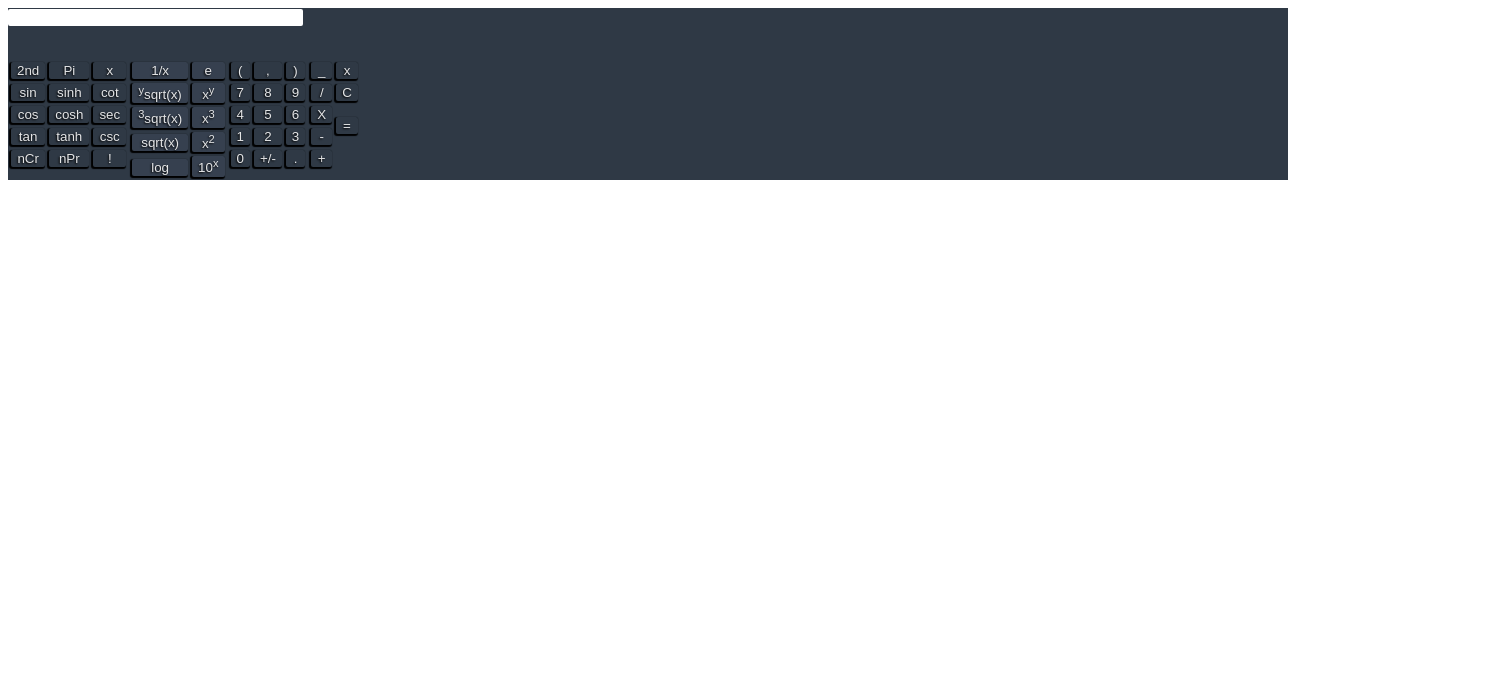
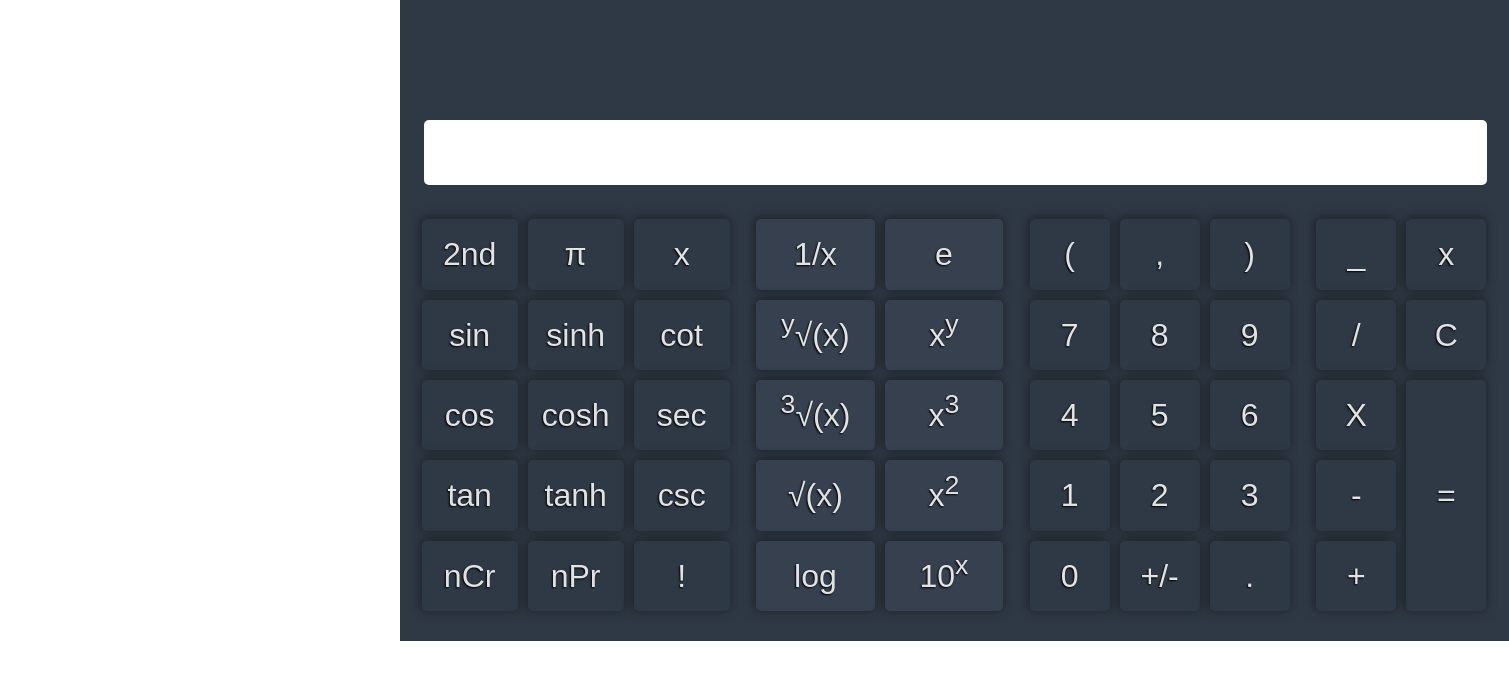
Before and after one commit to goshatv/JavaScript, a plain HTML site: page 7. Calculator/Calculator page/calc.html in a window 1280 px wide. Shown: the whole page, 1509 px wide, since content can reach past the window. Drawn offline with Linux system fonts and the light colour scheme.

Commit message:
Add files via upload

```diff
--- a/7. Calculator/Calculator page/calc.css
+++ b/7. Calculator/Calculator page/calc.css
@@ -1,23 +1,87 @@
-body {
+/* reset */
+body, h1, h2, h3, h4, h5, h6, p, blockquote,
+pre, dl, dd, ol, ul, fieldset, form, menu,
+select, textarea, input, button, optgroup{
+    margin: 0;
+    padding: 0;
+}
+ul{
+    list-style: none;
+}
+a{
+    background-color: transparent;
+}
+img, input, button{
+    border: 0;
+}
+input{
+    border-radius: 0;
+}
+input, textarea, select, button,
+a:active, a:hover{
+    outline: 0;
+}
+input[type="text"],
+input[type="email"],
+input[type="tel"],
+textarea{
+    -webkit-appearance: none;
+}
+input[type="submit"],
+button{
+    cursor: pointer;
+}
+
+table{
+    border-collapse: separate;
+    border-spacing: 0;
     width: 100%;
 }
+td, th{
+    padding: 0;
+}
+sup, sub {
+  vertical-align: bottom;
+  position: relative;
+  top: -0.4em;
+}
+sub {
+  top: 0.4em;
+}
+/* Reset */
 
+body {
+    width: 900px;
+}
+td, th {
+    padding: 5px;
+}
 .display {
-    height: 50px;
+    height: 3em;
+    width: 67.8em;
     background-color: #2f3945;
+    padding: 120px 0px 24px 24px;
 }
 
 .wrapper {
     display: flex;
     flex-direction: row;
     background-color: #2f3945;
+    width: 69.3em;
+    padding-bottom: 25px;
+}
+
+.trygon, .math, .nums, .actions {
+    padding-top: 2%;
+    padding-left: 1.5%;
 }
 
 button {
-    width: 100%;
+    font-size: 2em;
+    line-height: 2.2em;
     background-color: #2f3945;
-    border-radius: 2px;
-    box-shadow: -1px 1px 1px 1px #000000;
+    border-radius: 5px;
+    box-shadow: -1px -1px 11px 1px #0000006b;
     border: none;
     color: rgba(255, 255, 255, 0.877);
     text-shadow:-1px 1px 2px #000000;
@@ -29,8 +93,34 @@ button {
 
 .displayinput {
     background-color: #fff;
-    border-radius: 2px;
+    border-radius: 5px;
     border:none;
-    width: 22.7%;
     vertical-align: bottom;
+    font-size: 3.5em;
+    width: 98%;
 }
+.trygon button {
+    width: 3em;
+}
+.math button {
+    width: 3.7em;
+}
+.nums {
+    /* width: 2em; */
+}
+.actions button, .nums button{
+    width: 2.5em;
+}
+.res {
+    height: 7.2em;
+}
+
+.calc {
+    width: 100px;
+    margin-left: auto;
+    margin-right: auto;
+}
+
+button:active {
+    box-shadow: -2px -2px 14px 5px #0000006b;
+}
--- a/7. Calculator/Calculator page/calc.html
+++ b/7. Calculator/Calculator page/calc.html
@@ -6,15 +6,16 @@
     <link href="calc.css" rel="stylesheet">
 </head>
 <body>
+    <div class="calc">
     <div class="display">
             <input class="displayinput"></input>
     </div>
     <div class="wrapper">
         <div class="trygon">
-            <table>
+            <table cellpadding="0" cellspacing="0">
                 <tr>
                     <td><button>2nd</button></td>
-                    <td><button>Pi</button></td>
+                    <td><button>&pi;</button></td>
                     <td><button>x</button></td>
                 </tr>
                 <tr>
@@ -46,15 +47,15 @@
                     <td><button>e</button></td>
                 </tr>
                 <tr>
-                    <td><button><sup>y</sup>sqrt(x)</button></td>
+                    <td><button><sup>y</sup>&radic;(x)</button></td>
                     <td><button>x<sup>y</sup></button></td>
                 </tr>
                 <tr>
-                    <td><button><sup>3</sup>sqrt(x)</button></td>
+                    <td><button><sup>3</sup>&radic;(x)</button></td>
                     <td><button>x<sup>3</sup></button></td>
                 </tr>
                 <tr>
-                    <td><button>sqrt(x)</button></td>
+                    <td><button>&radic;(x)</button></td>
                     <td><button>x<sup>2</sup></button></td>
                 </tr>
                 <tr>
@@ -104,7 +105,7 @@
                 </tr>
                 <tr>
                     <td><button>X</button></td>
-                    <td rowspan="2"><button class="res">=</button></td>
+                    <td rowspan="3"><button class="res">=</button></td>
                 </tr>
                 <tr>
                     <td><button>-</button></td>
@@ -115,5 +116,6 @@
             </table>
         </div>
     </div>
+</div>
 </body>
 </html>
```
